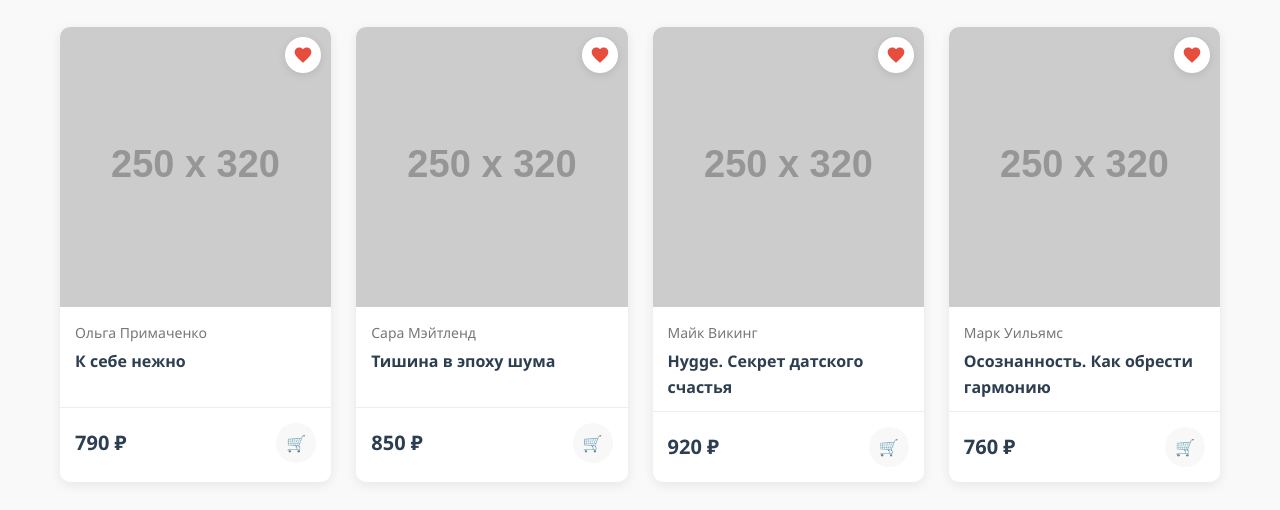
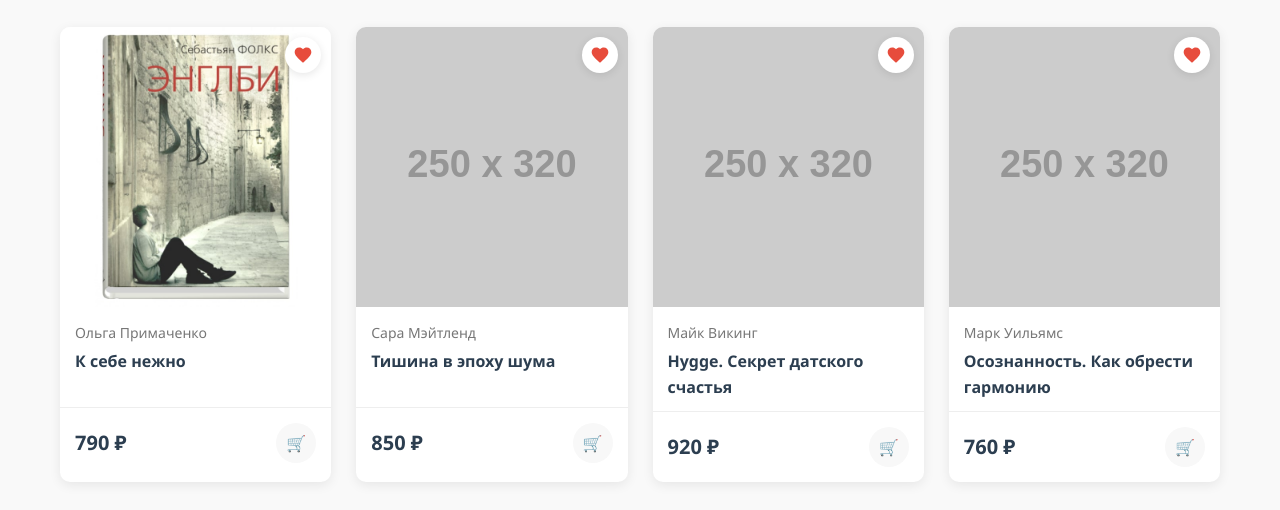
Before and after one commit to toxakg/bookvile, a plain HTML site: page favorit.html in a window 1280 px wide. Shown: the part 290-800 px from the top of the page. Drawn offline with Linux system fonts and the light colour scheme; placeholder pictures from the web are drawn by us.

Commit message:
Update favorit.html

```diff
--- a/favorit.html
+++ b/favorit.html
@@ -1177,7 +1177,7 @@
                     title: "К себе нежно",
                     author: "Ольга Примаченко",
                     price: "790 ₽",
-                    image: "https://via.placeholder.com/250x320/4a6572/FFFFFF?text=К+себе+нежно",
+                    image: "./img/img_book.jpg",
                     description: "Книга-практикум о самосострадании"
                 },
                 {
@@ -1358,4 +1358,5 @@
     </script>
 </body>
 
+
 </html>
```
